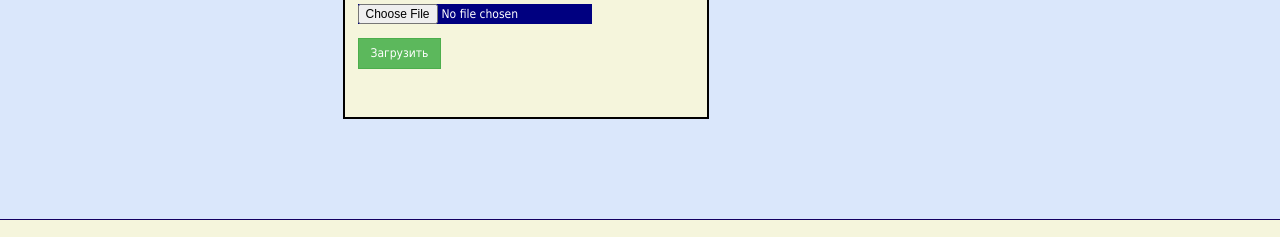
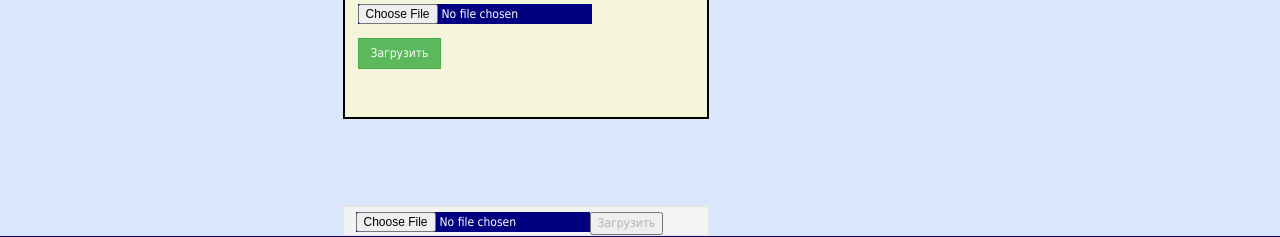
Before and after one commit to kusachiy/mysite, a Django app: template vk/templates/vk/home_profile.html in a window 1280 px wide. Shown: the part 647-884 px from the top of the page. Run offline with Django 3.2, Linux system fonts and the light colour scheme; the template is opened without the code that fills it, so the values that code supplies are empty.

Commit message:
Fix commit8

```diff
--- a/vk/models.py
+++ b/vk/models.py
@@ -1,5 +1,4 @@
 from django.db import models
-from django.contrib import admin
 from django.contrib.auth.models import User
 
 
--- a/vk/templates/vk/home_profile.html
+++ b/vk/templates/vk/home_profile.html
@@ -18,4 +18,16 @@
             </div>
         </form>
     </div>
+    <br>
+    <br>
+    <br>
+    <br>
+    <br>
+    <div>
+        <form enctype="multipart/form-data" class = "form-control" method="post" action="/upload_photo/">
+            {% csrf_token %}
+                <input type="file" class="colorbutton pull-left" color="yellow" name="image" />
+                <input type="submit" value="Загрузить" />
+        </form>
+    </div>
 {%endblock %}
--- a/vk/views.py
+++ b/vk/views.py
@@ -1,6 +1,5 @@
 from django.http import Http404
 from django.shortcuts import render, render_to_response, redirect
-
 from vk.forms import UploadPhotoForm
 from vk.models import Person, Friends, Post
 
@@ -130,7 +129,6 @@ def logout(request):
 
 
 def upload_photo(request):
-
     if request.method == "POST":
         form = UploadPhotoForm(request.POST, request.FILES)
         if form.is_valid():
```
Also changed, not shown: vk/forms.py (line endings or trailing spaces). Lines whose indentation alone changed are shown as unchanged.
